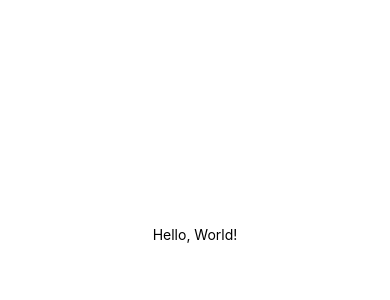
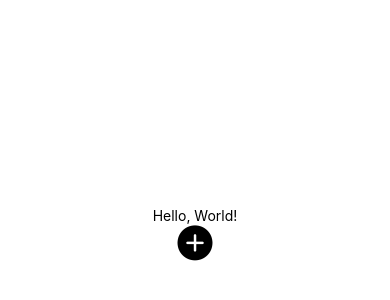
Before and after one commit to singh981/Inst, a React Native app: screen / in a window 390 px wide. Shown: the part 188-488 px from the top of the page. Built offline with nearby package versions, Linux system fonts and the light colour scheme.

Commit message:
Feature 3: Add react-native-vector-icons

```diff
--- a/App.tsx
+++ b/App.tsx
@@ -1,20 +1,22 @@
 import React from 'react';
-import { View, Text, StyleSheet } from 'react-native';
+import {View, Text, StyleSheet} from 'react-native';
+import AntDesign from 'react-native-vector-icons/AntDesign';
 
 const App = () => {
     return (
         <View style={styles.container}>
             <Text>Hello, World!</Text>
+            <AntDesign name="pluscircle" size={35}  />
         </View>
     );
-}
+};
 
 const styles = StyleSheet.create({
     container: {
         flex: 1,
         justifyContent: 'center',
-    alignItems: 'center'
-  }
-})
+        alignItems: 'center',
+    },
+});
 
 export default App;
--- a/package.json
+++ b/package.json
@@ -11,7 +11,8 @@
   },
   "dependencies": {
     "react": "18.2.0",
-    "react-native": "0.73.3"
+    "react-native": "0.73.3",
+    "react-native-vector-icons": "^10.0.3"
   },
   "devDependencies": {
     "@babel/core": "^7.20.0",
@@ -22,6 +23,7 @@
     "@react-native/metro-config": "0.73.4",
     "@react-native/typescript-config": "0.73.1",
     "@types/react": "^18.2.6",
+    "@types/react-native-vector-icons": "^6.4.18",
     "@types/react-test-renderer": "^18.0.0",
     "babel-jest": "^29.6.3",
     "eslint": "^8.19.0",
```
Also changed, not shown: 22 other files (tests, documents, lock files or other folders). Lines whose indentation alone changed are shown as unchanged.
